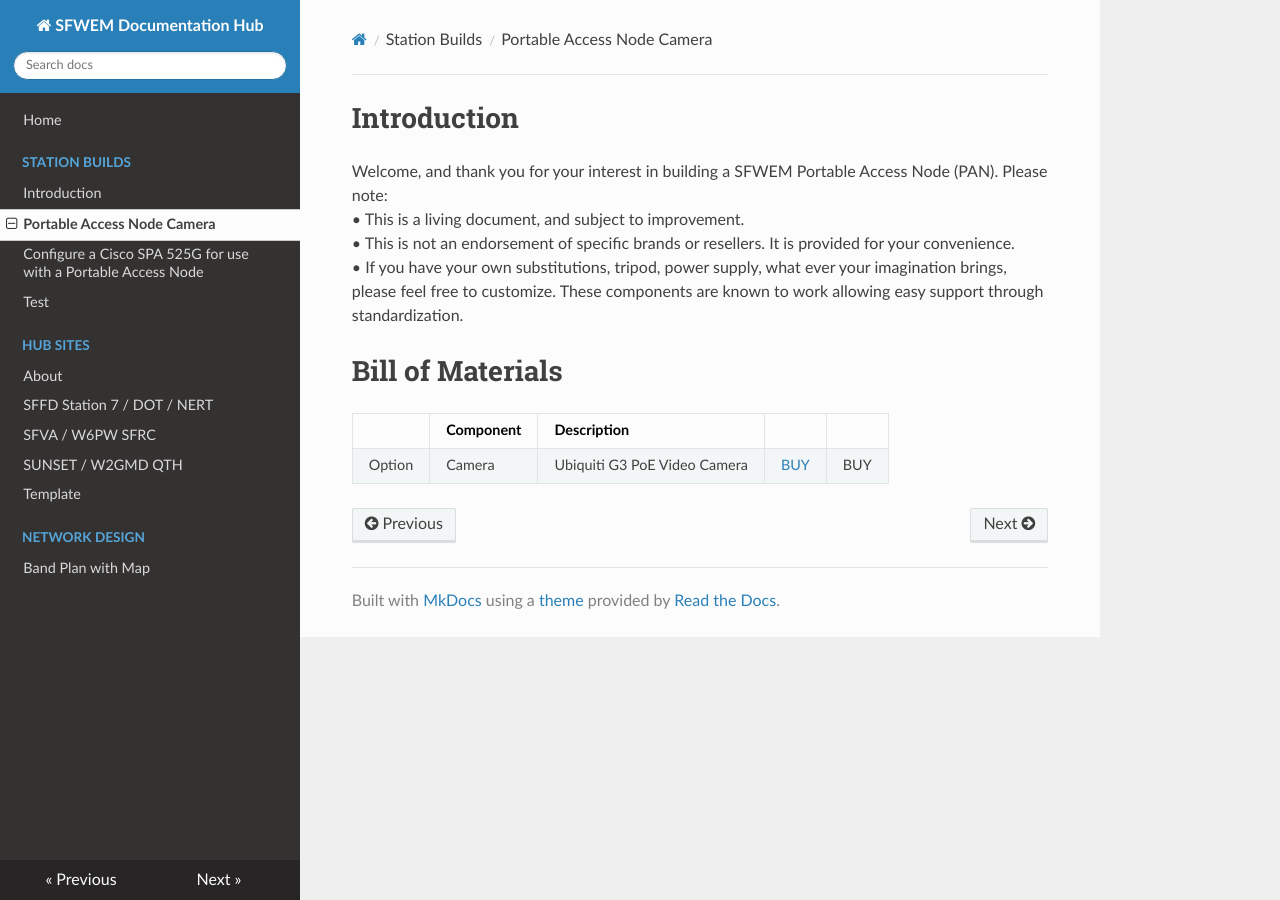
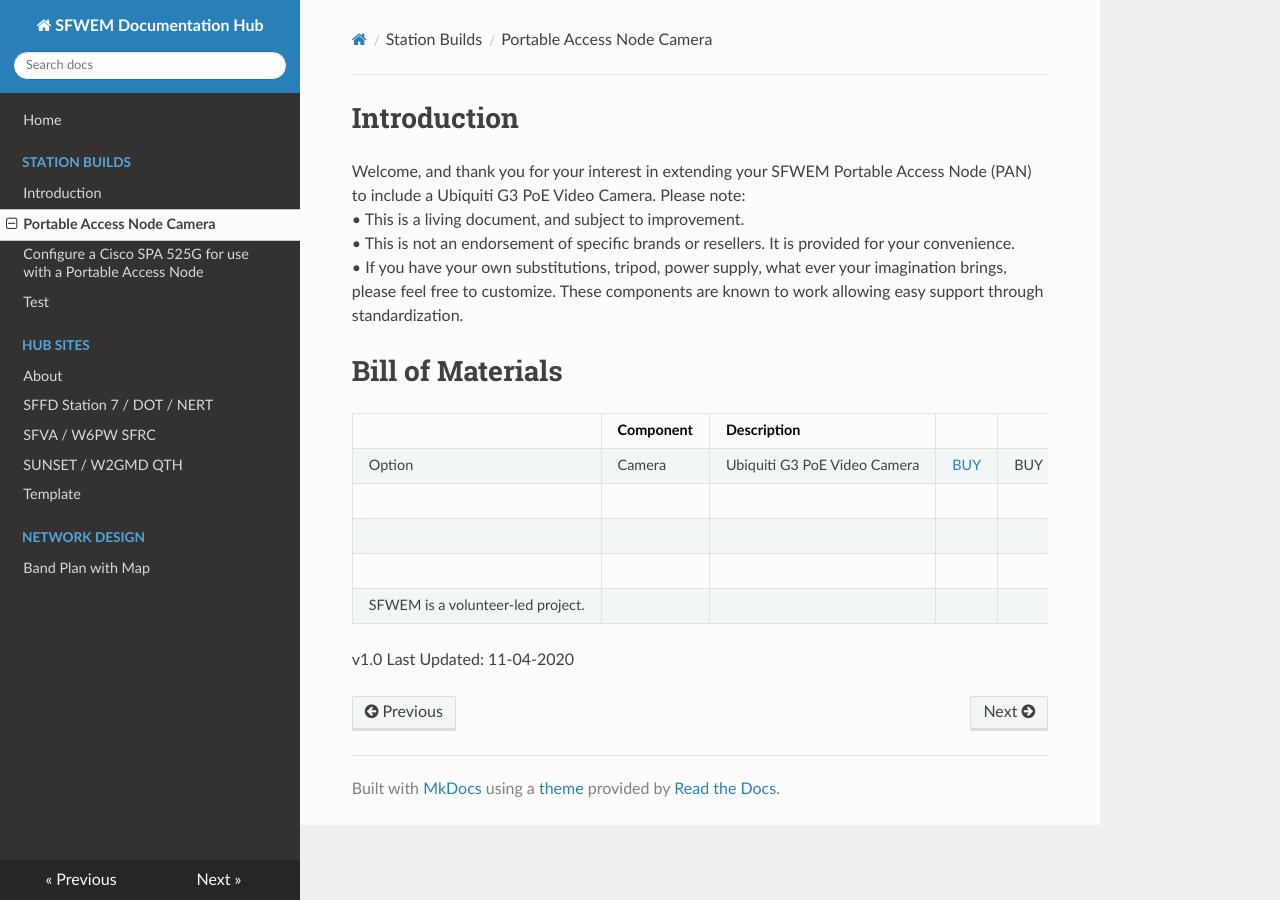
Before and after one commit to sfwem/SFWEM-Docs, an MkDocs documentation site: the page built from docs/Station_Builds/PAN_Camera.md, in a window 1280 px wide. Built offline with MkDocs 1.6.1, drawn with Linux system fonts in a browser that asks for light colours; nearby versions of some CDN libraries.

Commit message:
Cleaned up footer, first pass on camera.

```diff
--- a/docs/Station_Builds/PAN_Camera.md
+++ b/docs/Station_Builds/PAN_Camera.md
@@ -2,7 +2,7 @@
 title: Portable Access Node Camera
 ---
 # Introduction
-Welcome, and thank you for your interest in building a SFWEM Portable Access Node (PAN). Please note:<br>
+Welcome, and thank you for your interest in extending your SFWEM Portable Access Node (PAN) to include a Ubiquiti G3 PoE Video Camera. Please note:<br>
 •	This is a living document, and subject to improvement.<br>
 •	This is not an endorsement of specific brands or resellers. It is provided for your convenience.<br>
 •	If you have your own substitutions, tripod, power supply, what ever your imagination brings, please feel free to customize. These components are known to work allowing easy support through standardization.<br>
@@ -12,3 +12,9 @@ Welcome, and thank you for your interest in building a SFWEM Portable Access Nod
 |        | Component | Description |     |     |
 | ------ | --------- | ----------- | --- | --- |
 | Option | Camera | Ubiquiti G3 PoE Video Camera     |[BUY](https://www.amazon.com/dp/B07D6MHK7S/ref=cm_sw_r_cp_api_i_71npEbRFM2MP3)| BUY | BUY |
+<BR>
+<BR>
+<BR>
+SFWEM is a volunteer-led project.
+
+v1.0 Last Updated: 11-04-2020
```
Also changed, not shown: docs/Station_Builds/PAN_1.0.md (+2 -1 lines).
